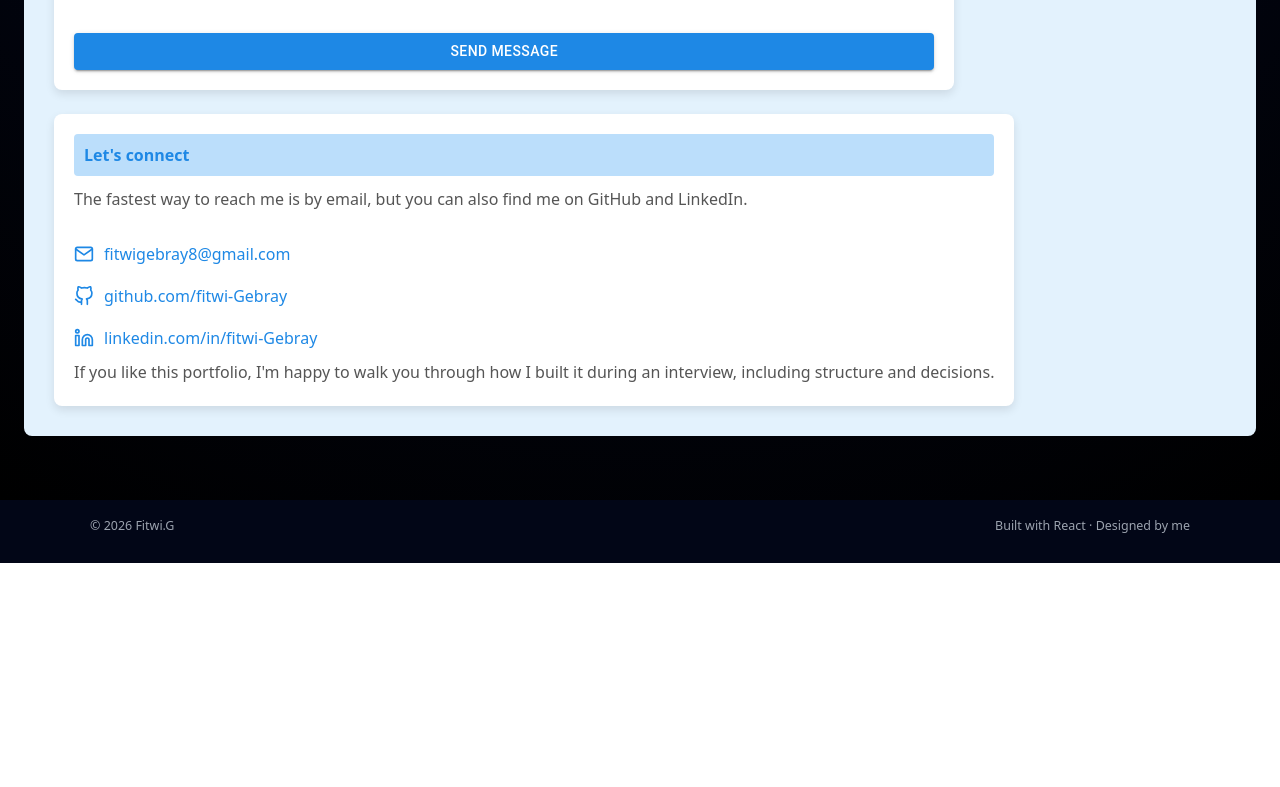
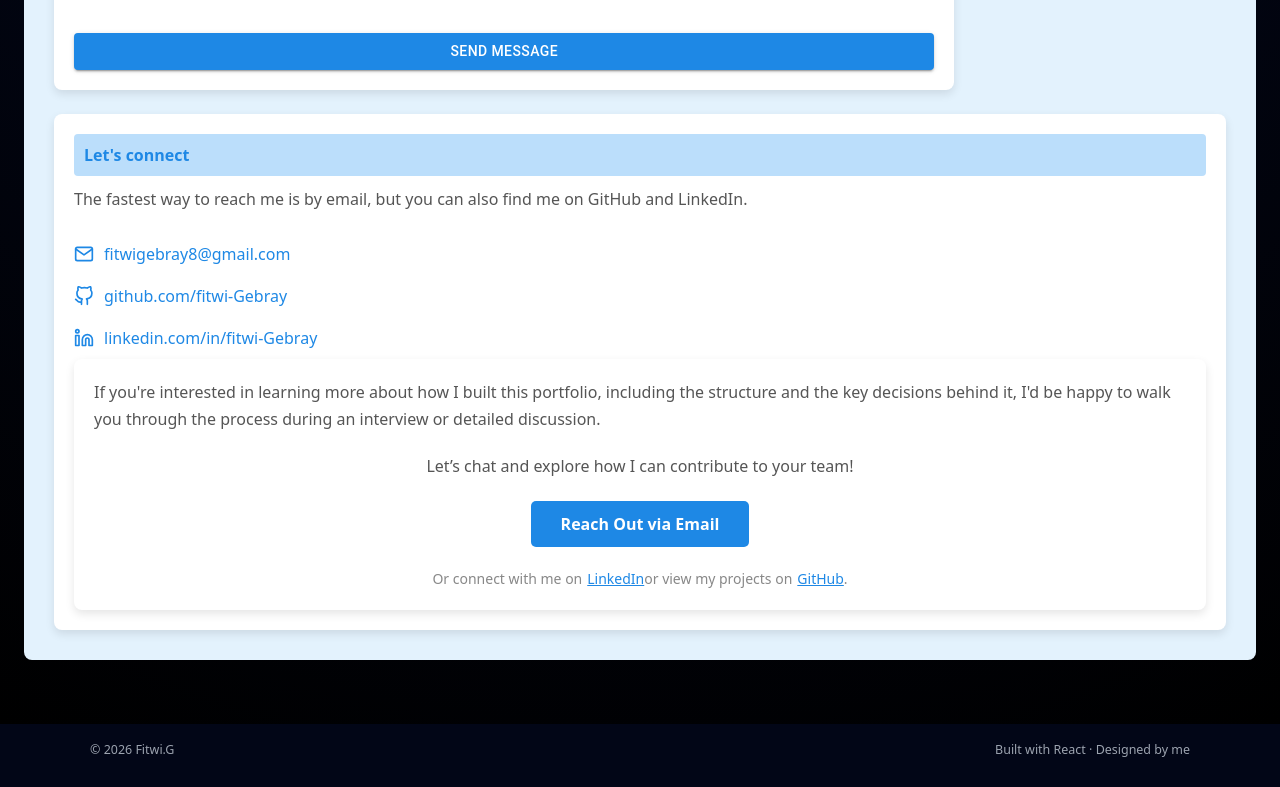
Before and after one commit to fitwi-Gebray/fitwi-portfolio, a React (Vite) app: page / in a window 1280 px wide. Shown: the part 2578-3365 px from the top of the page. Before the commit the page ends 3141 px from the top, so only its background shows below. Built offline with nearby package versions, Linux system fonts and the light colour scheme.

Commit message:
CTA chat has been added

```diff
--- a/src/components/Contact.jsx
+++ b/src/components/Contact.jsx
@@ -241,10 +241,92 @@ const Contact = () => {
               </a>
             </div>
 
-            <p style={{ fontSize: "16px", color: "#555" }}>
-              If you like this portfolio, I&apos;m happy to walk you through how
-              I built it during an interview, including structure and decisions.
-            </p>
+            <div
+              style={{
+                backgroundColor: "#ffffff",
+                padding: "20px",
+                borderRadius: "8px",
+                boxShadow: "0 4px 10px rgba(0, 0, 0, 0.1)",
+              }}
+            >
+              <p
+                style={{
+                  fontSize: "16px",
+                  color: "#555",
+                  marginBottom: "20px",
+                }}
+              >
+                If you're interested in learning more about how I built this
+                portfolio, including the structure and the key decisions behind
+                it, I'd be happy to walk you through the process during an
+                interview or detailed discussion.
+              </p>
+
+              <div
+                style={{
+                  textAlign: "center",
+                  marginTop: "20px",
+                }}
+              >
+                <p
+                  style={{
+                    fontSize: "16px",
+                    color: "#555",
+                    marginBottom: "10px",
+                  }}
+                >
+                  Let’s chat and explore how I can contribute to your team!
+                </p>
+
+                <a
+                  href="mailto:fitwigebray8@gmail.com"
+                  style={{
+                    display: "inline-block",
+                    padding: "12px 30px",
+                    backgroundColor: "#1E88E5",
+                    color: "#fff",
+                    textDecoration: "none",
+                    borderRadius: "5px",
+                    fontSize: "16px",
+                    fontWeight: "bold",
+                    margin: "10px",
+                    transition: "background-color 0.3s ease",
+                  }}
+                  onMouseEnter={(e) =>
+                    (e.target.style.backgroundColor = "#1976D2")
+                  }
+                  onMouseLeave={(e) =>
+                    (e.target.style.backgroundColor = "#1E88E5")
+                  }
+                >
+                  Reach Out via Email
+                </a>
+
+                <p
+                  style={{ fontSize: "14px", color: "#888", marginTop: "10px" }}
+                >
+                  Or connect with me on
+                  <a
+                    href="https://linkedin.com/in/fitwi-Gebray"
+                    target="_blank"
+                    rel="noreferrer"
+                    style={{ marginLeft: "5px", color: "#1E88E5" }}
+                  >
+                    LinkedIn
+                  </a>
+                  or view my projects on
+                  <a
+                    href="https://github.com/fitwi-Gebray"
+                    target="_blank"
+                    rel="noreferrer"
+                    style={{ marginLeft: "5px", color: "#1E88E5" }}
+                  >
+                    GitHub
+                  </a>
+                  .
+                </p>
+              </div>
+            </div>
           </div>
         </Grid>
       </Grid>
```
